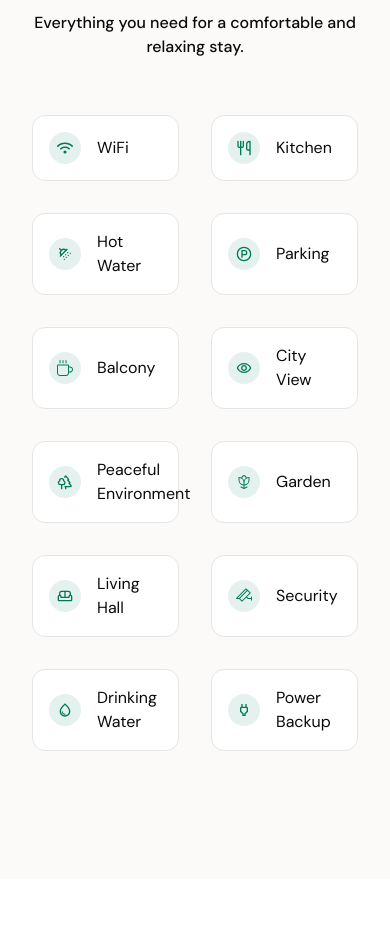
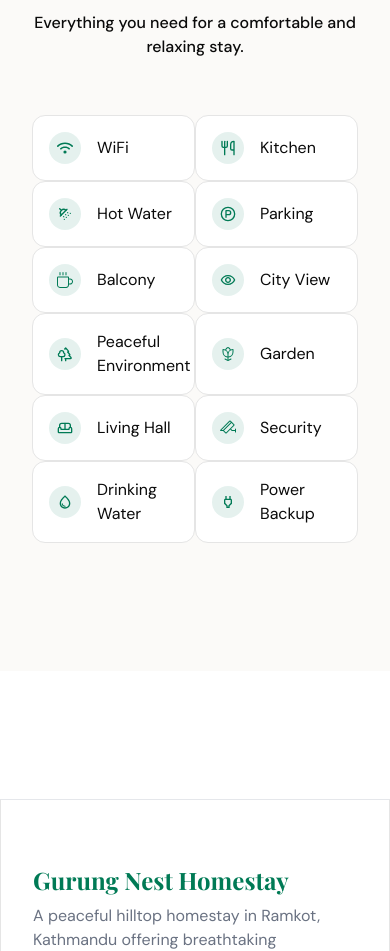
Before and after one commit to gurungbsal18/gurung-nest-home-stay, a Next.js app in the folder frontend/: page / in a window 390 px wide. Shown: the part 7888-8839 px from the top of the page. Built offline with nearby package versions, Linux system fonts and the light colour scheme; a web font is replaced by a local one.

Commit message:
aminities gap fix in small screen

```diff
--- a/frontend/components/AmenitiesSection.tsx
+++ b/frontend/components/AmenitiesSection.tsx
@@ -102,7 +102,7 @@ function AmenitiesSection() {
           </motion.p>
         </div>
 
-        <div className="grid grid-cols-2 gap-8 md:grid-cols-4">
+        <div className="gap:4 grid grid-cols-2 md:grid-cols-4 md:gap-8">
           {amenitiesDb.map((list) => {
             const Icon = list.icon
             return (
```
